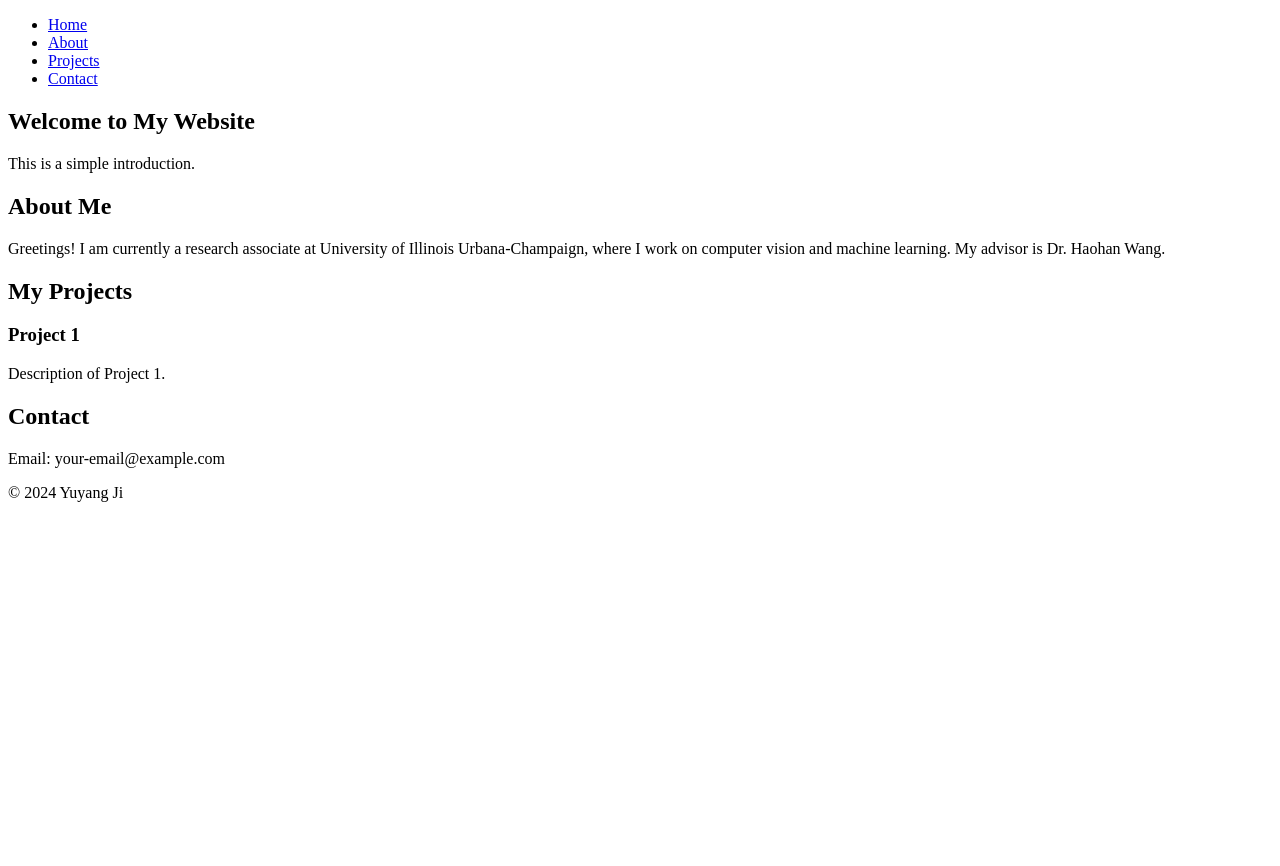
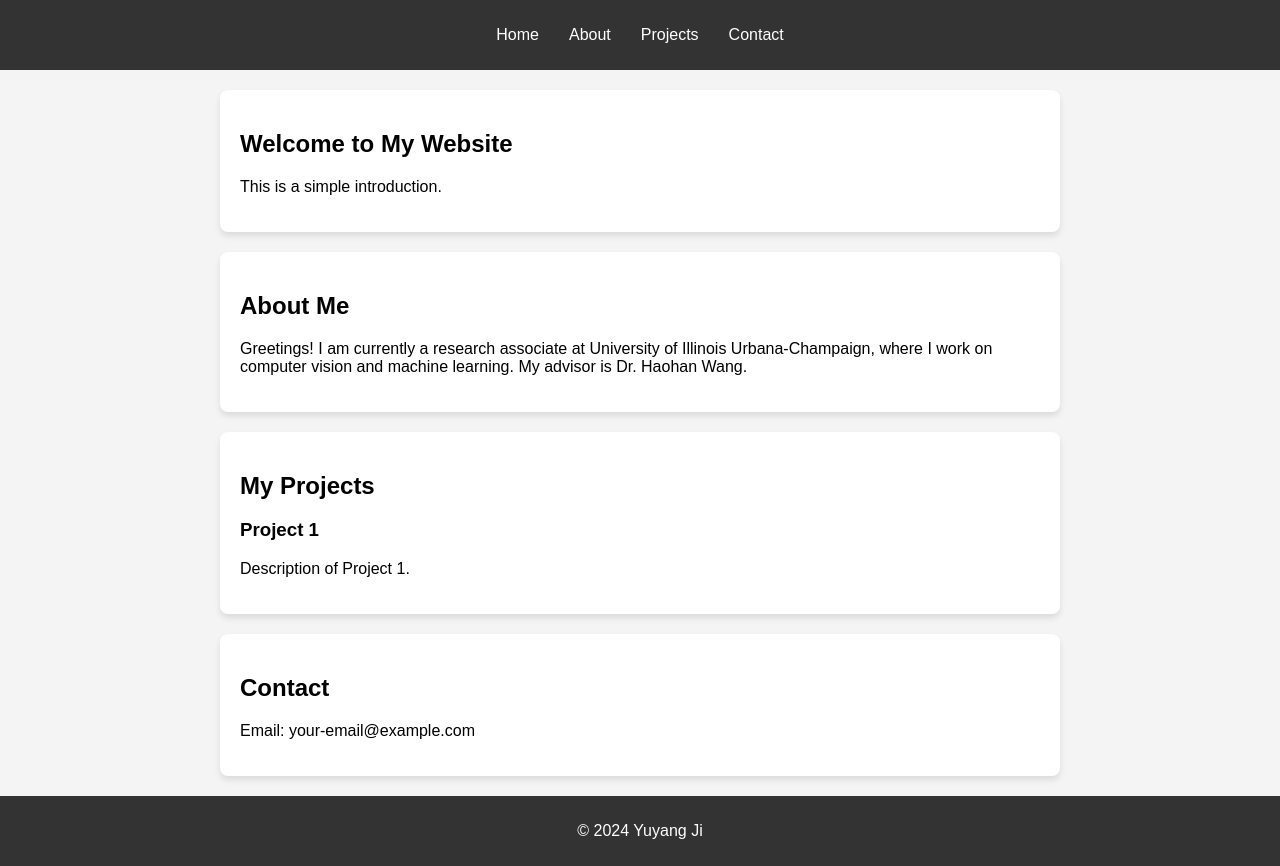
Before and after one commit to SiyuJi5/SiyuJi5.github.io, a plain HTML site: page index.html in a window 1280 px wide. Before the commit the page ends 800 px from the top, so only its background shows below. Drawn offline with Linux system fonts and the light colour scheme.

Commit message:
Update index.html

```diff
--- a/index.html
+++ b/index.html
@@ -1,11 +1,49 @@
-
 <!DOCTYPE html>
 <html lang="en">
 <head>
     <meta charset="UTF-8">
     <meta name="viewport" content="width=device-width, initial-scale=1.0">
     <title>Yuyang Ji - Personal Website</title>
-    <link rel="stylesheet" href="style.css">
+    <style>
+        body {
+            font-family: Arial, sans-serif;
+            margin: 0;
+            padding: 0;
+            background-color: #f4f4f4;
+        }
+        header {
+            background-color: #333;
+            color: #fff;
+            padding: 10px 0;
+        }
+        nav ul {
+            list-style: none;
+            display: flex;
+            justify-content: center;
+            padding: 0;
+        }
+        nav ul li {
+            margin: 0 15px;
+        }
+        nav ul li a {
+            text-decoration: none;
+            color: white;
+        }
+        section {
+            padding: 20px;
+            margin: 20px auto;
+            max-width: 800px;
+            background: white;
+            border-radius: 8px;
+            box-shadow: 0 4px 6px rgba(0, 0, 0, 0.1);
+        }
+        footer {
+            text-align: center;
+            padding: 10px 0;
+            background-color: #333;
+            color: white;
+        }
+    </style>
 </head>
 <body>
     <header>
```
